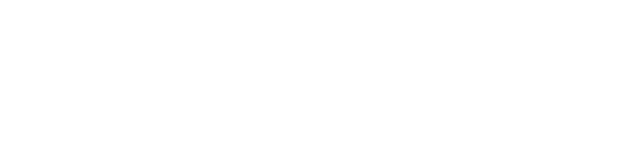
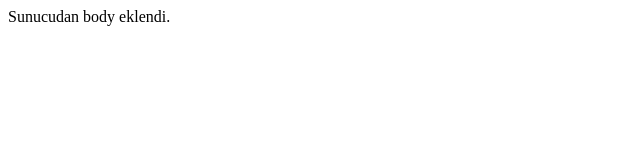
Before and after one commit to BekirhanBulduk/proje, a plain HTML site: page index.html in a window 1280 px wide. Shown: the whole page, without its empty margins (0-640 px from the left). Drawn offline with Linux system fonts and the light colour scheme.

Commit message:
securty ve index düzenlendi

```diff
--- a/index.html
+++ b/index.html
@@ -6,5 +6,5 @@
     <meta name="viewport" content="width=device-width, initial-scale=1.0" />
     <title>DevOps Kampı Hafta 11. Ders</title>
   </head>
-  <body></body>
+  <body>Sunucudan body eklendi.</body>
 </html>
```
Also changed, not shown: securty/securty.txt (added).
